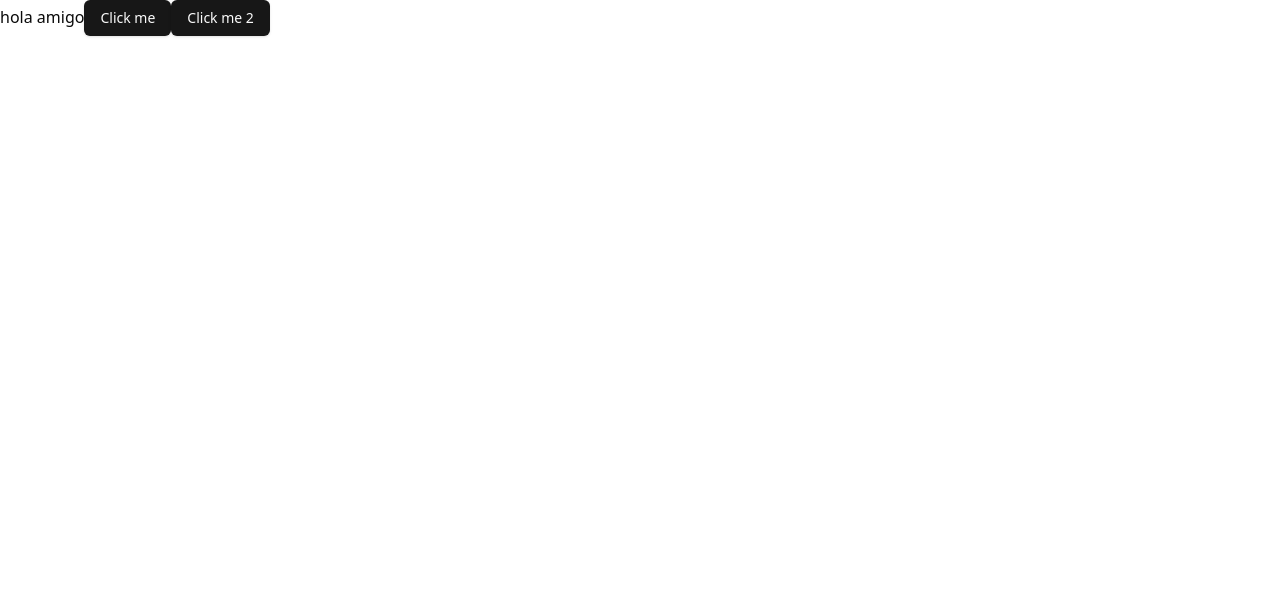
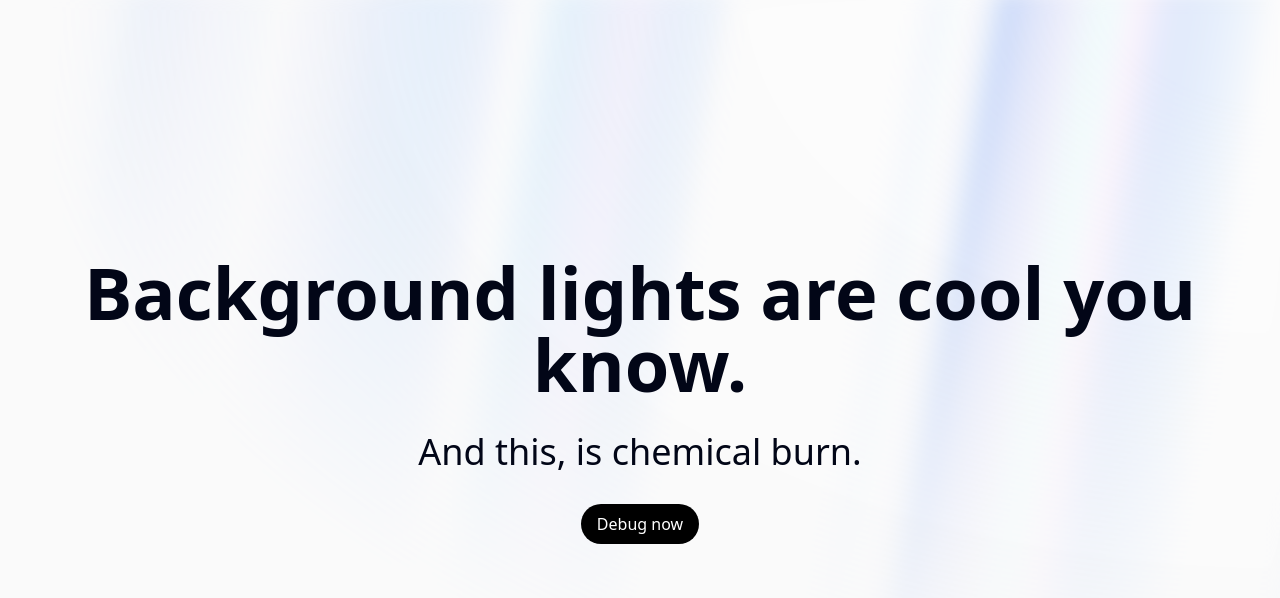
Before and after one commit to gincode18/personal-solfaucet, a React (Vite) app: page / in a window 1280 px wide. Shown: the top 598 px of the page. Built offline with nearby package versions, Linux system fonts and the light colour scheme.

Commit message:
some ui :)

```diff
--- a/package.json
+++ b/package.json
@@ -11,8 +11,14 @@
   },
   "dependencies": {
     "@radix-ui/react-slot": "^1.1.1",
+    "@solana/wallet-adapter-base": "^0.9.23",
+    "@solana/wallet-adapter-react": "^0.15.35",
+    "@solana/wallet-adapter-react-ui": "^0.9.35",
+    "@solana/wallet-adapter-wallets": "^0.19.32",
+    "@solana/web3.js": "^1.98.0",
     "class-variance-authority": "^0.7.1",
     "clsx": "^2.1.1",
+    "framer-motion": "^11.15.0",
     "lucide-react": "^0.469.0",
     "react": "^18.3.1",
     "react-dom": "^18.3.1",
--- a/src/App.tsx
+++ b/src/App.tsx
@@ -1,11 +1,29 @@
-import { Button } from "@/components/ui/button"
+import { motion } from "framer-motion";
+import { AuroraBackground } from "@/components/ui/aurora-background";
 
-export default function Home() {
+export default function App() {
   return (
-    <div>
-      hola amigo
-      <Button>Click me</Button>
-      <Button>Click me 2</Button>
-    </div>
-  )
+    <AuroraBackground>
+      <motion.div
+        initial={{ opacity: 0.0, y: 40 }}
+        whileInView={{ opacity: 1, y: 0 }}
+        transition={{
+          delay: 0.3,
+          duration: 0.8,
+          ease: "easeInOut",
+        }}
+        className="relative flex flex-col gap-4 items-center justify-center px-4"
+      >
+        <div className="text-3xl md:text-7xl font-bold dark:text-white text-center">
+          Background lights are cool you know.
+        </div>
+        <div className="font-extralight text-base md:text-4xl dark:text-neutral-200 py-4">
+          And this, is chemical burn.
+        </div>
+        <button className="bg-black dark:bg-white rounded-full w-fit text-white dark:text-black px-4 py-2">
+          Debug now
+        </button>
+      </motion.div>
+    </AuroraBackground>
+  );
 }
--- /dev/null
+++ b/src/components/ui/aurora-background.tsx
@@ -0,0 +1,54 @@
+"use client";
+import { cn } from "@/lib/utils";
+import React, { ReactNode } from "react";
+
+interface AuroraBackgroundProps extends React.HTMLProps<HTMLDivElement> {
+  children: ReactNode;
+  showRadialGradient?: boolean;
+}
+
+export const AuroraBackground = ({
+  className,
+  children,
+  showRadialGradient = true,
+  ...props
+}: AuroraBackgroundProps) => {
+  return (
+    <main>
+      <div
+        className={cn(
+          "relative flex flex-col  h-[100vh] items-center justify-center bg-zinc-50 dark:bg-zinc-900  text-slate-950 transition-bg",
+          className
+        )}
+        {...props}
+      >
+        <div className="absolute inset-0 overflow-hidden">
+          <div
+            //   I'm sorry but this is what peak developer performance looks like // trigger warning
+            className={cn(
+              `
+            [--white-gradient:repeating-linear-gradient(100deg,var(--white)_0%,var(--white)_7%,var(--transparent)_10%,var(--transparent)_12%,var(--white)_16%)]
+            [--dark-gradient:repeating-linear-gradient(100deg,var(--black)_0%,var(--black)_7%,var(--transparent)_10%,var(--transparent)_12%,var(--black)_16%)]
+            [--aurora:repeating-linear-gradient(100deg,var(--blue-500)_10%,var(--indigo-300)_15%,var(--blue-300)_20%,var(--violet-200)_25%,var(--blue-400)_30%)]
+            [background-image:var(--white-gradient),var(--aurora)]
+            dark:[background-image:var(--dark-gradient),var(--aurora)]
+            [background-size:300%,_200%]
+            [background-position:50%_50%,50%_50%]
+            filter blur-[10px] invert dark:invert-0
+            after:content-[""] after:absolute after:inset-0 after:[background-image:var(--white-gradient),var(--aurora)]
+            after:dark:[background-image:var(--dark-gradient),var(--aurora)]
+            after:[background-size:200%,_100%]
+            after:animate-aurora after:[background-attachment:fixed] after:mix-blend-difference
+            pointer-events-none
+            absolute -inset-[10px] opacity-50 will-change-transform`,
+
+              showRadialGradient &&
+                `[mask-image:radial-gradient(ellipse_at_100%_0%,black_10%,var(--transparent)_70%)]`
+            )}
+          ></div>
+        </div>
+        {children}
+      </div>
+    </main>
+  );
+};
--- a/tailwind.config.js
+++ b/tailwind.config.js
@@ -1,60 +1,86 @@
 /** @type {import('tailwindcss').Config} */
+const {
+  default: flattenColorPalette,
+} = require("tailwindcss/lib/util/flattenColorPalette");
+
 export default {
   darkMode: ["class"],
-    content: [
-    "./index.html",
-    "./src/**/*.{js,ts,jsx,tsx}",
-  ],
+  content: ["./index.html", "./src/**/*.{js,ts,jsx,tsx}"],
   theme: {
     extend: {
+      animation: {
+        aurora: "aurora 60s linear infinite",
+      },
+      keyframes: {
+        aurora: {
+          from: {
+            backgroundPosition: "50% 50%, 50% 50%",
+          },
+          to: {
+            backgroundPosition: "350% 50%, 350% 50%",
+          },
+        },
+      },
       borderRadius: {
-  			lg: 'var(--radius)',
-  			md: 'calc(var(--radius) - 2px)',
-  			sm: 'calc(var(--radius) - 4px)'
+        lg: "var(--radius)",
+        md: "calc(var(--radius) - 2px)",
+        sm: "calc(var(--radius) - 4px)",
       },
       colors: {
-  			background: 'hsl(var(--background))',
-  			foreground: 'hsl(var(--foreground))',
+        background: "hsl(var(--background))",
+        foreground: "hsl(var(--foreground))",
         card: {
-  				DEFAULT: 'hsl(var(--card))',
-  				foreground: 'hsl(var(--card-foreground))'
+          DEFAULT: "hsl(var(--card))",
+          foreground: "hsl(var(--card-foreground))",
         },
         popover: {
-  				DEFAULT: 'hsl(var(--popover))',
-  				foreground: 'hsl(var(--popover-foreground))'
+          DEFAULT: "hsl(var(--popover))",
+          foreground: "hsl(var(--popover-foreground))",
         },
         primary: {
-  				DEFAULT: 'hsl(var(--primary))',
-  				foreground: 'hsl(var(--primary-foreground))'
+          DEFAULT: "hsl(var(--primary))",
+          foreground: "hsl(var(--primary-foreground))",
         },
         secondary: {
-  				DEFAULT: 'hsl(var(--secondary))',
-  				foreground: 'hsl(var(--secondary-foreground))'
+          DEFAULT: "hsl(var(--secondary))",
+          foreground: "hsl(var(--secondary-foreground))",
         },
         muted: {
-  				DEFAULT: 'hsl(var(--muted))',
-  				foreground: 'hsl(var(--muted-foreground))'
+          DEFAULT: "hsl(var(--muted))",
+          foreground: "hsl(var(--muted-foreground))",
         },
         accent: {
-  				DEFAULT: 'hsl(var(--accent))',
-  				foreground: 'hsl(var(--accent-foreground))'
+          DEFAULT: "hsl(var(--accent))",
+          foreground: "hsl(var(--accent-foreground))",
         },
         destructive: {
-  				DEFAULT: 'hsl(var(--destructive))',
-  				foreground: 'hsl(var(--destructive-foreground))'
+          DEFAULT: "hsl(var(--destructive))",
+          foreground: "hsl(var(--destructive-foreground))",
         },
-  			border: 'hsl(var(--border))',
-  			input: 'hsl(var(--input))',
-  			ring: 'hsl(var(--ring))',
+        border: "hsl(var(--border))",
+        input: "hsl(var(--input))",
+        ring: "hsl(var(--ring))",
         chart: {
-  				'1': 'hsl(var(--chart-1))',
-  				'2': 'hsl(var(--chart-2))',
-  				'3': 'hsl(var(--chart-3))',
-  				'4': 'hsl(var(--chart-4))',
-  				'5': 'hsl(var(--chart-5))'
+          1: "hsl(var(--chart-1))",
+          2: "hsl(var(--chart-2))",
+          3: "hsl(var(--chart-3))",
+          4: "hsl(var(--chart-4))",
+          5: "hsl(var(--chart-5))",
+        },
+      },
+    },
+  },
+  plugins: [require("tailwindcss-animate"), addVariablesForColors],
+};
+
+// This plugin adds each Tailwind color as a global CSS variable, e.g. var(--gray-200).
+function addVariablesForColors({ addBase, theme }) {
+  let allColors = flattenColorPalette(theme("colors"));
+  let newVars = Object.fromEntries(
+    Object.entries(allColors).map(([key, val]) => [`--${key}`, val])
+  );
+
+  addBase({
+    ":root": newVars,
+  });
 }
-  		}
-  	}
-  },
-  plugins: [require("tailwindcss-animate")],
-}
```
Also changed, not shown: 1 other file (tests, documents, lock files or other folders). Lines whose indentation alone changed are shown as unchanged.
